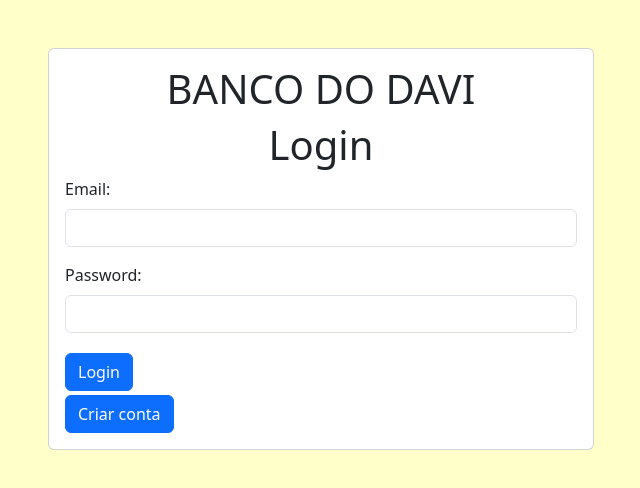
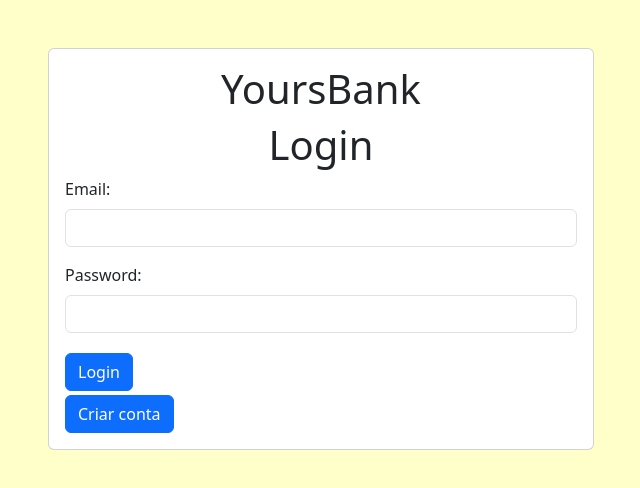
Before and after one commit to DaviSobrinho/YoursBank, a website: page src/views/login.html in a window 1280 px wide. Shown: the whole page, without its empty margins (319-959 px from the left). Drawn offline with nearby package versions, Linux system fonts and the light colour scheme.

Commit message:
Update login.html

```diff
--- a/src/views/login.html
+++ b/src/views/login.html
@@ -10,7 +10,7 @@
       <div class="col-md-6">
         <div class="card">
           <div class="card-body">
-            <h1 class="card-title text-center">BANCO DO DAVI</h1>
+            <h1 class="card-title text-center">YoursBank</h1>
             <h1 class="card-title text-center">Login</h1>
             <form action="/login" method="POST">
               <div class="mb-3">
```
